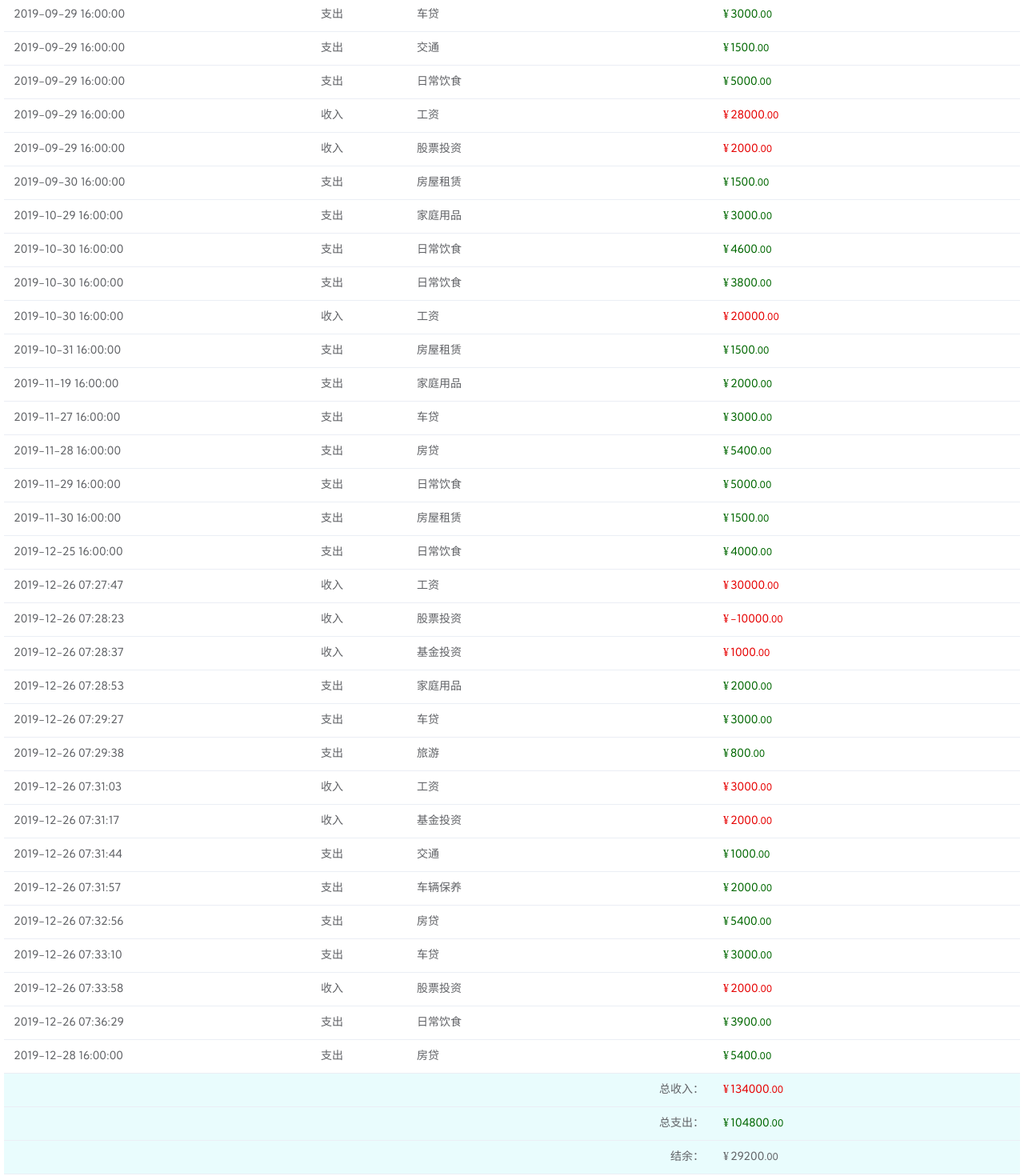
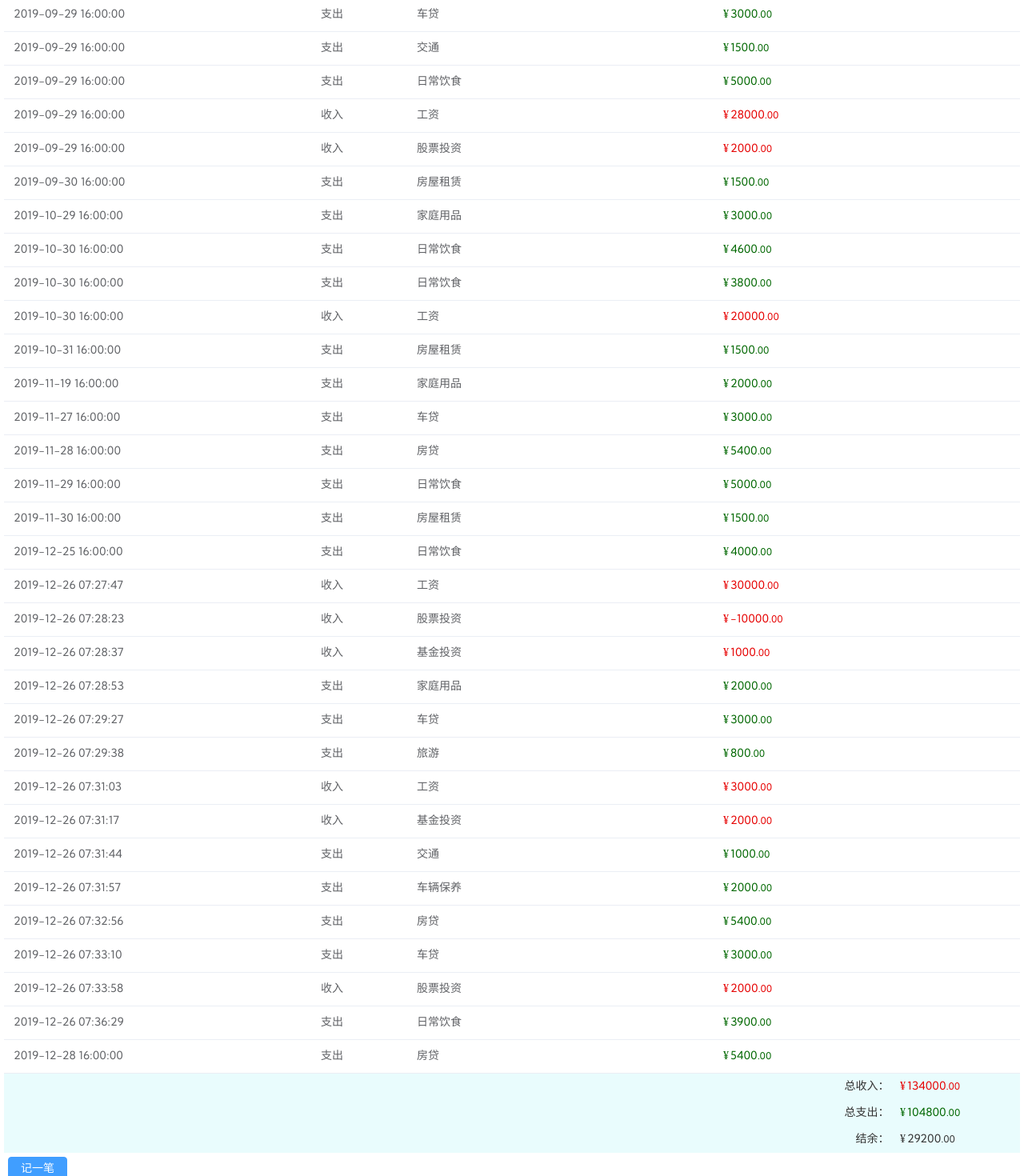
Before and after one commit to bennyhe/xmindWork, a Vue app: page / in a window 1280 px wide. Shown: the part 721-2191 px from the top of the page at 80% size. Built offline with nearby package versions, Linux system fonts and the light colour scheme.

Commit message:
feat: 合计改为非内嵌

```diff
--- a/src/api/index.js
+++ b/src/api/index.js
@@ -42,7 +42,7 @@ const mApi = {
  */
   addBills: param => {
     param = param || {}
-    if (param.amount!=='' && param.time && param.category && param.type) {
+    if (param.amount !== '' && param.time && param.category && param.type) {
       return new Promise((resolve, reject) => {
         const res = {
           code: 1,
--- a/src/pages/List/index.scss
+++ b/src/pages/List/index.scss
@@ -29,10 +29,22 @@ $mainColor: #11999e;
       top: 5px;
     }
   }
-}
 
-.summary-title {
-  text-align: right;
+  &-summary {
+    text-align: right;
+
+    .row-summary {
+      line-height: 32px;
+    }
+
+    .col-amount {
+      display: inline-block;
+      vertical-align: middle;
+      width: 150px;
+      margin-left: 10px;
+      text-align: left;
+    }
+  }
 }
 
 .page--list {
@@ -55,8 +67,8 @@ $mainColor: #11999e;
 
 
 @media screen and (max-width: 660px) {
-  .tb-top{
-    &__extra{
+  .tb-top {
+    &__extra {
       position: static;
     }
   }
--- a/src/pages/List/index.vue
+++ b/src/pages/List/index.vue
@@ -23,7 +23,7 @@
         </div>
         <el-table
           v-bind:key="tableKey"
-          :data="useBillsData"
+          :data="billsDataAfterFilter"
           style="width: 100%"
           empty-text="暂无数据"
           highlight-current-row
@@ -40,28 +40,47 @@
               {{ scope.row.type ? getColoum("type", scope.row.type) : "" }}
             </template>
           </el-table-column>
-          <el-table-column prop="category" label="分类">
+          <el-table-column
+            prop="category"
+            label="分类"
+            :filters="categoriesData"
+            :filter-method="fnFilterCate"
+          >
             <template #default="scope">
               {{
                 scope.row.category
                   ? getColoum("category", scope.row.category)
                   : ""
               }}
-              <div class="summary-title" v-if="scope.row.spId === 'summary'">
-                {{ scope.row.valTitle }}：
-              </div>
             </template>
           </el-table-column>
           <el-table-column
             prop="amount"
             label="金额"
             cell-class-name="col-amount"
+            sortable
           >
             <template #default="scope">
               <cptPrice :dataSource="scope.row.amount" />
             </template>
           </el-table-column>
         </el-table>
+        <div class="tb-summary">
+          <p
+            class="row-summary"
+            :class="{
+              'row-outgoings': row.valType === 'outgoings',
+              'row-incomes': row.valType === 'incomes',
+            }"
+            v-for="row in arrSummary"
+            v-bind:key="row.id"
+          >
+            {{ row.valTitle }}：
+            <span class="col-amount"
+              ><cptPrice :dataSource="row.amount"
+            /></span>
+          </p>
+        </div>
       </div>
       <p class="page__btn-wrap">
         <el-button type="primary" @click="handleClickChangeView()"
@@ -106,7 +125,9 @@
             :placeholder="`请选择${form.useType === '0' ? '支出' : '收入'}分类`"
           >
             <el-option
-              :label="`${form.useType === '0' ? '支出' : '收入'}-${cateItem.name}`"
+              :label="`${form.useType === '0' ? '支出' : '收入'}-${
+                cateItem.name
+              }`"
               :value="cateItem.id"
               v-for="cateItem in categoriesDataInForm[+form.useType]"
               v-bind:key="cateItem.id"
@@ -165,9 +186,6 @@ import {
   ElForm,
   ElFormItem,
   ElInput,
-  ElRadioGroup,
-  ElRadio,
-  ElSwitch,
   ElTimePicker,
   ElCol
 } from 'element-plus'
@@ -187,10 +205,11 @@ export default defineComponent({
     const categoriesData = ref([]) // 原始分类数据
     const categoriesDataInForm = ref([]) // 为了减少多次筛选记一笔的分类，一次性生成
     const orgiBillsData = ref([]) // 原始账单数据，接口获取&新增&筛选使用
-    const billsDataAfterFilter = ref([]) // 带合计的指定条件筛选后的数据
+    const billsDataAfterFilter = ref([]) // 指定条件筛选后的数据
     const pickMonth = ref(null) // 月份筛选
     const tableKey = ref(Math.random()) // eltable ID
-    const billTypesData = ref([ // 账单类型
+    const billTypesData = ref([
+      // 账单类型
       {
         id: '0',
         name: '支出'
@@ -201,6 +220,7 @@ export default defineComponent({
       }
     ])
     const isShowTableView = ref(true) // 切换页面状态
+    const arrSummary = ref([])
     // 表单相关变量
     const form = reactive({
       amount: '',
@@ -254,6 +274,9 @@ export default defineComponent({
             categoriesData.value = res[0].data
             const formCate = [[], []]
             res[0].data.forEach(item => {
+              // 表格筛选用
+              item.value = item.id
+              item.text = `${item.type === '0' ? '支出' : '收入'}-${item.name}`
               if (item.type === '0') {
                 formCate[0].push(item)
               } else if (item.type === '1') {
@@ -270,6 +293,7 @@ export default defineComponent({
             })
             orgiBillsData.value = [...resSort]
             billsDataAfterFilter.value = [...resSort]
+            getArrSummary()
           }
         })
         .catch(err => {
@@ -303,11 +327,33 @@ export default defineComponent({
     /**
      * 动态计算带合计的数据(用来显示)
      */
-    const useBillsData = computed(() => {
+    const getArrSummary = () => {
+      let incomes = 0,
+        outgoings = 0,
+        sum = 0
+      const newArr = [
+        {
+          spId: 'summary',
+          valTitle: '总收入',
+          valType: 'incomes',
+          amount: incomes,
+          id: Math.random()
+        },
+        {
+          spId: 'summary',
+          valTitle: '总支出',
+          valType: 'outgoings',
+          amount: outgoings,
+          id: Math.random()
+        },
+        {
+          spId: 'summary',
+          valTitle: '结余',
+          amount: sum,
+          id: Math.random()
+        }
+      ]
       if (billsDataAfterFilter.value.length > 0) {
-        let incomes = 0,
-          outgoings = 0,
-          sum = 0
         billsDataAfterFilter.value.forEach(item => {
           const curNumber = parseFloat(item.amount)
           if (!Number.isNaN(curNumber)) {
@@ -322,30 +368,15 @@ export default defineComponent({
           }
         })
         // console.log('触发计算', billsDataAfterFilter.value.map(item=>item.amount))
-        const newArr = [
-          ...billsDataAfterFilter.value,
-          {
-            spId: 'summary',
-            valTitle: '总收入',
-            valType: 'incomes',
-            amount: incomes
-          },
-          {
-            spId: 'summary',
-            valTitle: '总支出',
-            valType: 'outgoings',
-            amount: outgoings
-          },
-          {
-            spId: 'summary',
-            valTitle: '结余',
-            amount: sum
-          }
-        ]
-        return newArr
+        newArr[0].amount = incomes
+        newArr[1].amount = outgoings
+        newArr[2].amount = sum
+        newArr[0].id = Math.random()
+        newArr[1].id = Math.random()
+        newArr[2].id = Math.random()
       }
-      return billsDataAfterFilter.value
-    })
+      arrSummary.value = newArr
+    }
     /**
      * 筛选符合时间段内的数据
      */
@@ -366,6 +397,7 @@ export default defineComponent({
         // 不选择时间时还原全部数据
         billsDataAfterFilter.value = [...orgiBillsData.value]
       }
+      getArrSummary()
       tableKey.value = Math.random() // 用来解决elmentui在变更数据源时导致数据显示残留在表格里
     })
 
@@ -414,6 +446,7 @@ export default defineComponent({
               })
               orgiBillsData.value = resSort
               billsDataAfterFilter.value = resSort
+              getArrSummary()
               ElMessage({
                 message: '新增数据成功！',
                 type: 'success'
@@ -430,7 +463,7 @@ export default defineComponent({
               })
             })
         } else {
-          console.log('error submit!')
+          // console.log('error submit!')
           return false
         }
       })
@@ -444,6 +477,11 @@ export default defineComponent({
       form.useType = '0'
     }
 
+    const fnFilterCate = (value, row) => {
+      console.log(value, row)
+      return row.category === value
+    }
+
     return {
       formatTime,
       // el组件
@@ -452,9 +490,6 @@ export default defineComponent({
       ElForm,
       ElFormItem,
       ElInput,
-      ElRadioGroup,
-      ElRadio,
-      ElSwitch,
       ElTimePicker,
       ElCol,
       ArrowLeft,
@@ -465,7 +500,6 @@ export default defineComponent({
       tableRowClassName,
       tableCellClassName,
       pickMonth,
-      useBillsData,
       tableKey,
       handleClickChangeView,
       handleClickCloseView,
@@ -475,7 +509,11 @@ export default defineComponent({
       handleClickResetForm,
       ruleFormRef,
       rules,
-      categoriesDataInForm
+      categoriesDataInForm,
+      billsDataAfterFilter,
+      arrSummary,
+      // 表格操作
+      fnFilterCate
     }
   }
 })
--- a/src/utils/table.js
+++ b/src/utils/table.js
@@ -5,12 +5,9 @@
  */
 export function tableRowClassName({ row }) {
   let cls = ''
-  if (row.spId === 'summary') {
-    cls += ' row-summary'
-  }
-  if (+row.type === 0 || (row.spId === 'summary' && row.valType === 'outgoings')) {
+  if (+row.type === 0) {
     cls += ' row-outgoings'
-  } else if (+row.type === 1 || (row.spId === 'summary' && row.valType === 'incomes')) {
+  } else if (+row.type === 1) {
     cls += ' row-incomes'
   }
   return cls
```
